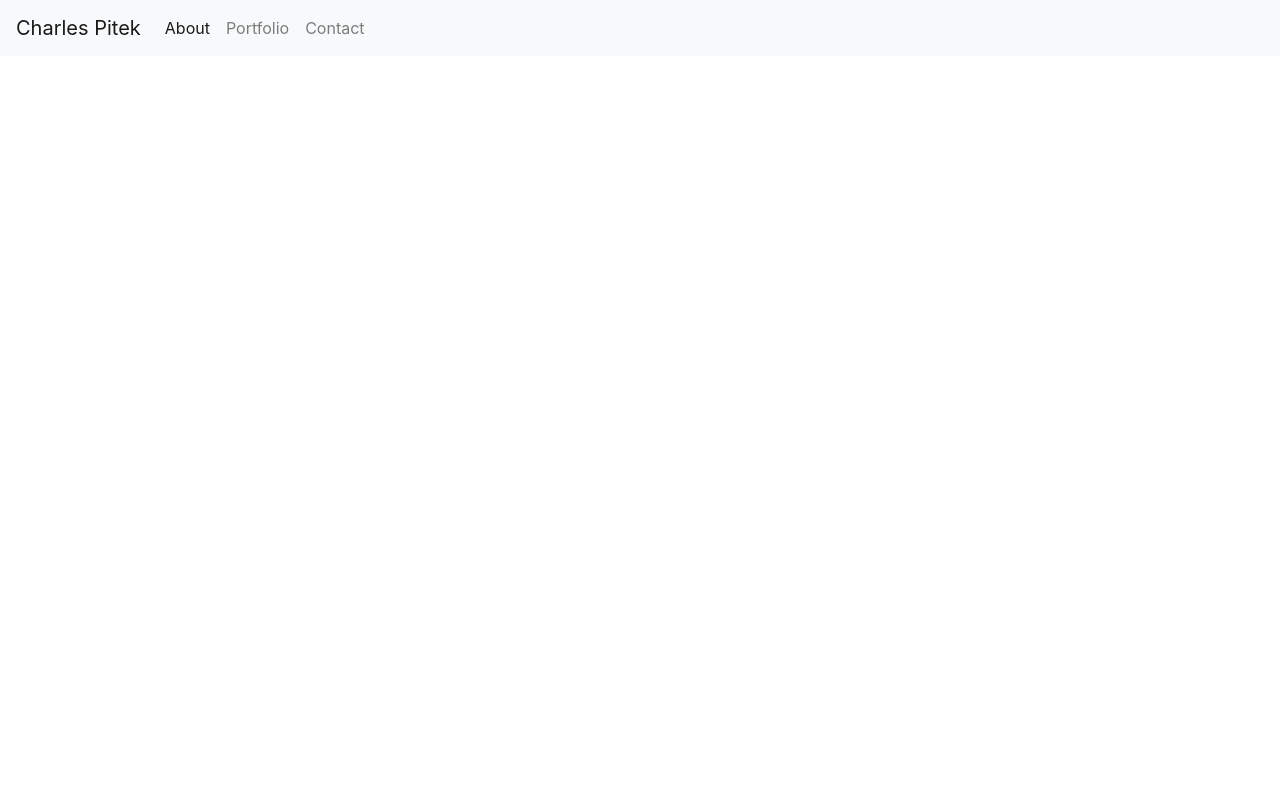
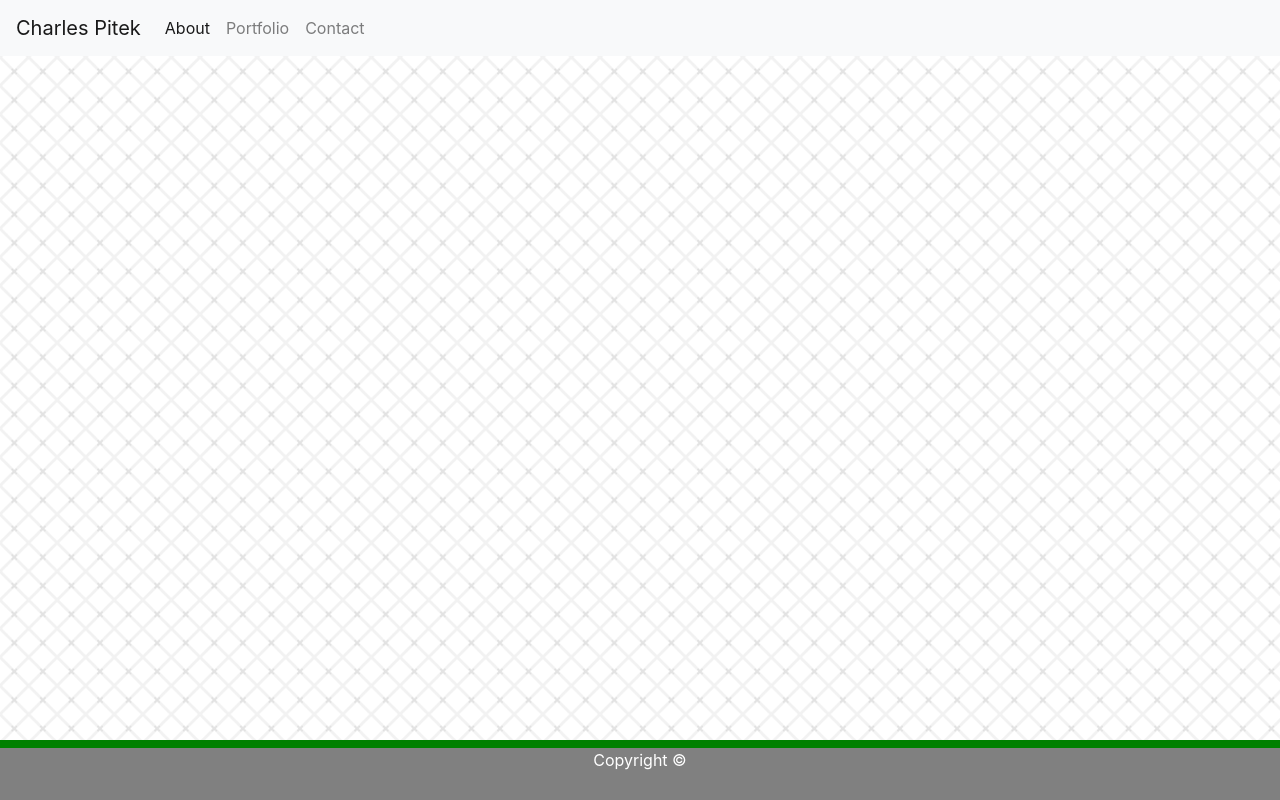
Before and after one commit to pitekcharles/DU-code-HW02, a plain HTML site: page contact.html in a window 1280 px wide. Drawn offline with nearby package versions, Linux system fonts and the light colour scheme.

Commit message:
Added background to all 3 pages

```diff
--- a/assets/styles.css
+++ b/assets/styles.css
@@ -21,4 +21,14 @@
     border-width: 2px;
     padding: 15px;
     margin-top: 20px;
+    background: white;
 }
+
+.background2 {
+    z-index: -2;
+    background-image: url(images/checkerboard-cross.png);
+    width: 100%;
+    height: 10000px;
+    position:fixed;
+    top: 0;
+}
--- a/contact.html
+++ b/contact.html
@@ -8,9 +8,11 @@
     <title>Document</title>
     <link rel="stylesheet" href="https://stackpath.bootstrapcdn.com/bootstrap/4.4.1/css/bootstrap.min.css"
         integrity="sha384-Vkoo8x4CGsO3+Hhxv8T/Q5PaXtkKtu6ug5TOeNV6gBiFeWPGFN9MuhOf23Q9Ifjh" crossorigin="anonymous">
+    <link rel="stylesheet" type="text/css" href="assets/styles.css">
 </head>
 
 <body>
+    <div class="background2"></div>
     <nav class="navbar navbar-expand-lg navbar-light bg-light">
         <a class="navbar-brand" href="#">Charles Pitek</a>
         <button class="navbar-toggler" type="button" data-toggle="collapse" data-target="#navbarSupportedContent"
@@ -32,6 +34,12 @@
             </ul>
         </div>
     </nav>
+
+    <footer class="footer">
+        <div class="container">
+            <p id="footer-text">Copyright ©</p>
+        </div>
+    </footer>
 </body>
 
 </html>
```
Also changed, not shown: index.html (+1 -0 lines), portfolio.html (+7 -0 lines), assets/images/checkerboard-cross.png (added).
